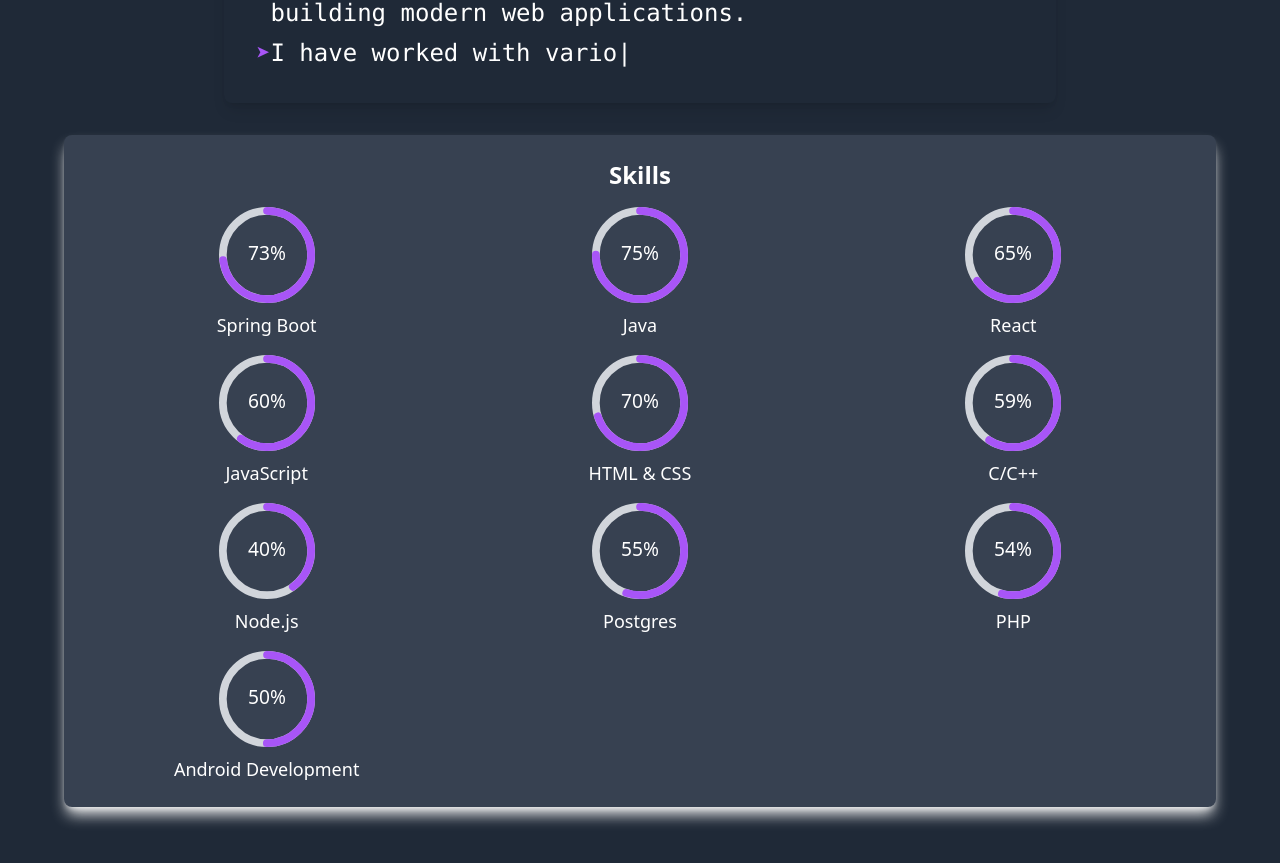
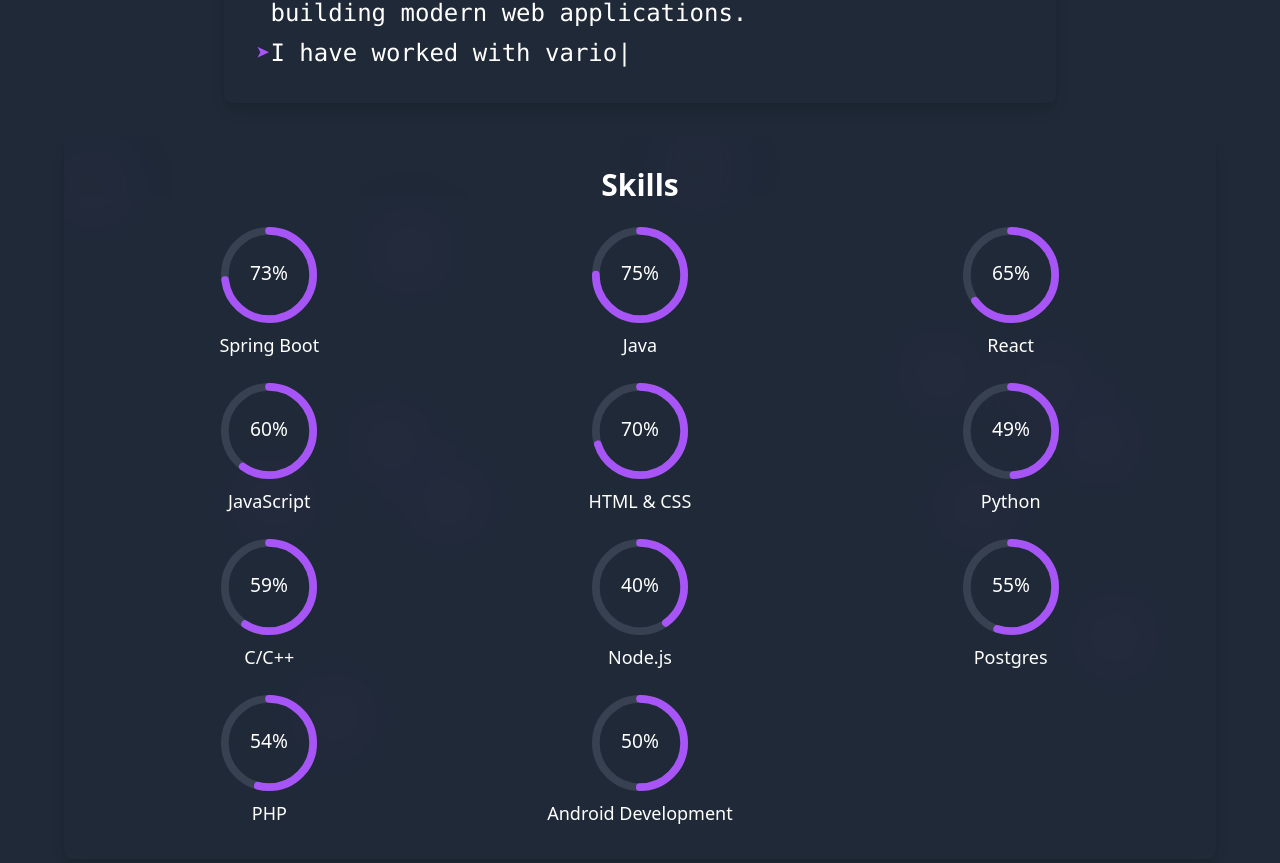
Before and after one commit to mesubash/my-portfolio, a React (Vite) app: page / in a window 1280 px wide. Shown: the part 1073-1936 px from the top of the page. Built offline with nearby package versions, Linux system fonts and the light colour scheme.

Commit message:
new skill added with more better UI

```diff
--- a/src/components/Skills.jsx
+++ b/src/components/Skills.jsx
@@ -10,6 +10,7 @@
   { name: "React", level: 65 },
   { name: "JavaScript", level: 60 },
   { name: "HTML & CSS", level: 70 },
+  { name: "Python", level: 49},
   { name: "C/C++", level: 59 },
   { name: "Node.js", level: 40 },
   { name: "Postgres", level: 55 },
@@ -60,50 +61,49 @@
     }
   }, [isVisible]);
 
-  const handleHover = (index) => {
-    setHoveredIndex(index);
-    if (hoveredIndex === index) {
-      let currentLevel = 0;
-      const interval = setInterval(() => {
-        if (currentLevel >= skills[index].level) {
-          clearInterval(interval);
-          return;
-        }
-        currentLevel++;
-        setAnimatedLevels(prev =>
-          prev.map((level, idx) =>
-            idx === index ? currentLevel : level
-          )
-        );
-      }, 20);
-    }
-  };
+  return (
+    <div ref={sectionRef} className="relative bg-gray-800 shadow-lg rounded-lg p-8 mx-auto max-w-6xl z-10 overflow-hidden">
+      {/* Floating bubbles background effect */}
+      <div className="absolute inset-0 overflow-hidden pointer-events-none">
+        {[...Array(12)].map((_, i) => (
+          <div
+            key={i}
+            className="absolute w-10 h-10 bg-purple-500 opacity-20 rounded-full blur-2xl animate-float"
+            style={{
+              top: `${Math.random() * 100}%`,
+              left: `${Math.random() * 100}%`,
+              animationDuration: `${3 + Math.random() * 3}s`
+            }}
+          />
+        ))}
+      </div>
 
-  return (
-    <div ref={sectionRef} className="relative bg-gray-700 shadow-lg rounded-lg p-6 mx-auto max-w-6xl z-10 shadow-base-200">
-      <h3 className="text-2xl font-bold text-center text-white" data-aos="fade-down">Skills</h3>
-      <div className="mt-4 grid grid-cols-1 md:grid-cols-2 lg:grid-cols-3 gap-4">
+      <h3 className="text-3xl font-bold text-center text-white mb-6" data-aos="fade-down">Skills</h3>
+      <div className="grid grid-cols-1 md:grid-cols-2 lg:grid-cols-3 gap-6 relative">
         {skills.map((skill, index) => (
           <div
             key={index}
-            className="flex flex-col items-center transform transition-all duration-300 hover:scale-125"
-            onMouseEnter={() => handleHover(index)}
+            className="flex flex-col items-center transform transition-all duration-500 hover:scale-110 hover:rotate-6 relative"
+            onMouseEnter={() => setHoveredIndex(index)}
             onMouseLeave={() => setHoveredIndex(null)}
             data-aos="fade-up"
             data-aos-delay={index * 100}
           >
-            <div className="w-24 h-24 mb-2">
+            <div className="w-24 h-24 mb-2 relative">
               <CircularProgressbar
                 value={animatedLevels[index]}
                 text={`${animatedLevels[index]}%`}
                 styles={buildStyles({
                   textColor: "#fff",
-                  pathColor: "#a855f7",
-                  trailColor: "#d1d5db",
+                  pathColor: hoveredIndex === index ? "#f59e0b" : "#a855f7",
+                  trailColor: "#374151",
                   pathTransition: "ease-in-out",
                   rotation: hoveredIndex === index ? 0.25 : 0,
                 })}
               />
+              {hoveredIndex === index && (
+                <div className="absolute inset-0 animate-ping bg-purple-500 rounded-full opacity-20"></div>
+              )}
             </div>
             <span className="text-lg font-medium text-white">{skill.name}</span>
           </div>
```
